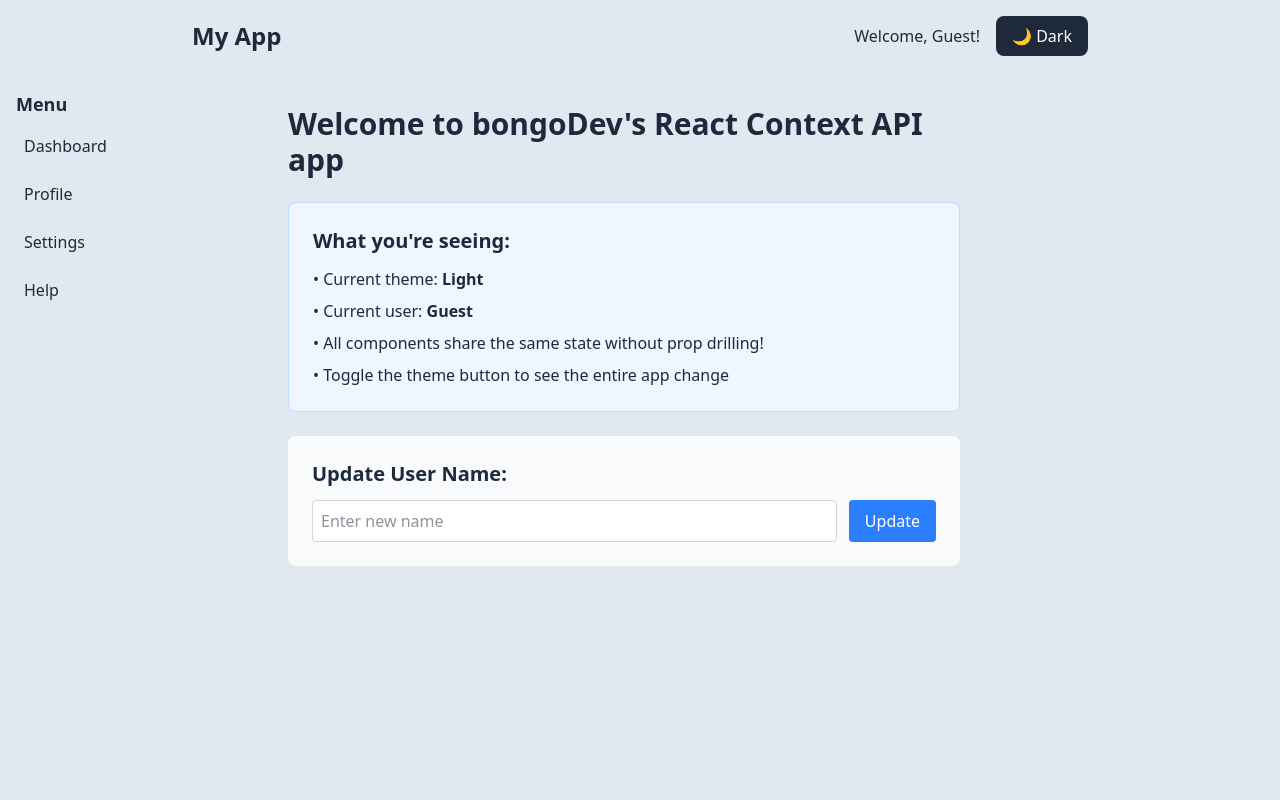
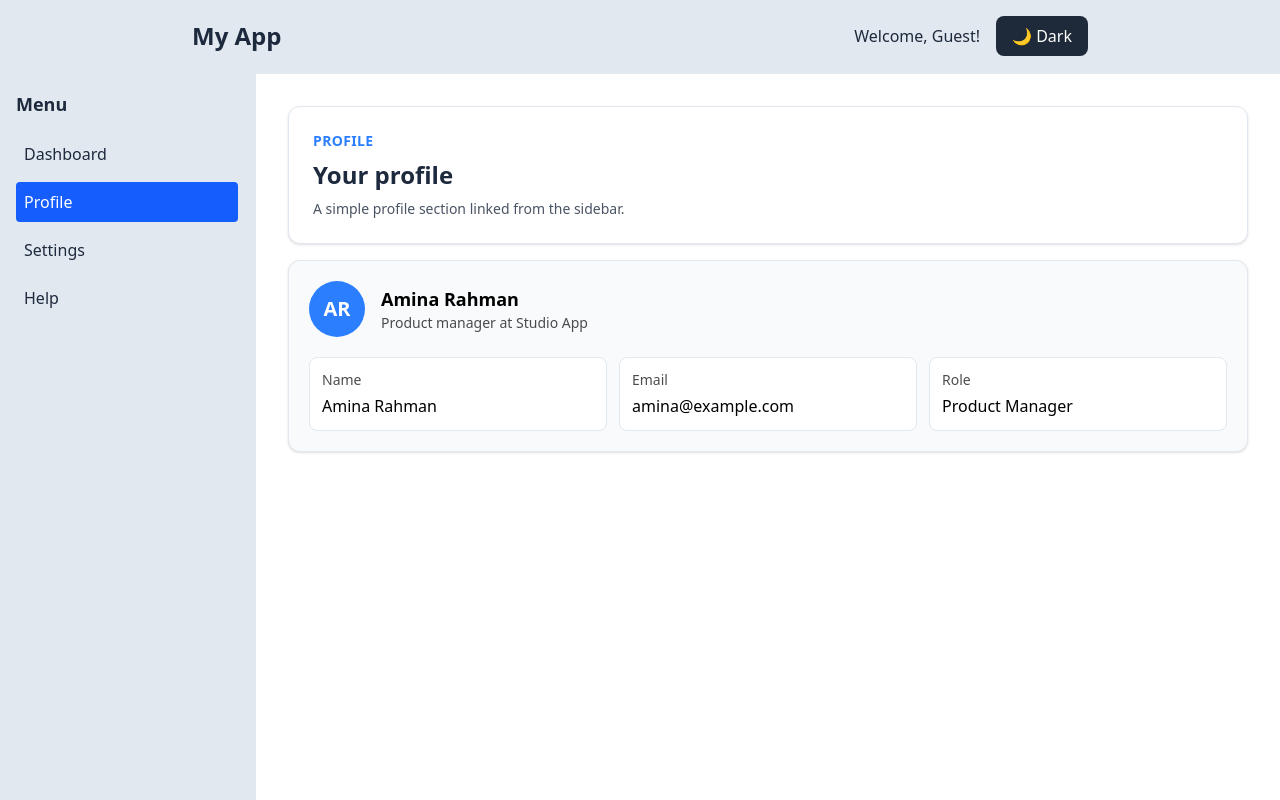
Before and after one commit to TasinLunatic/Context-API, a React (Vite) app in the folder fullstack/product-management/: page /help in a window 1280 px wide. Both pictures are taken after a click on the button "Profile". Built offline with nearby package versions, Linux system fonts and the light colour scheme.

Commit message:
make simple design in all pages and connect with route and app

```diff
--- a/fullstack/product-management/src/App.jsx
+++ b/fullstack/product-management/src/App.jsx
@@ -1,24 +1,39 @@
-import { useState } from 'react';
-import Header from './components/Header';
-import MainContent from './components/MainContent';
-import Sidebar from './components/Sidebar';
-
+import { useState } from "react";
+import Header from "./components/Header";
+import Sidebar from "./components/Sidebar";
+import Dashboard from "./pages/Dashboard";
+import Profile from "./pages/Profile";
+import Settings from "./pages/Settings";
+import Help from "./pages/Help";
 import ThemeProvider from "./provider/ThemeProvider";
 
 function App() {
-   const [theme, setTheme] = useState("light");
+  const [activePage, setActivePage] = useState("Dashboard");
+
+  const renderPage = () => {
+    switch (activePage) {
+      case "Profile":
+        return <Profile />;
+      case "Settings":
+        return <Settings />;
+      case "Help":
+        return <Help />;
+      default:
+        return <Dashboard />;
+    }
+  };
 
   return (
     <ThemeProvider>
-    <div className='min-h-screen flex flex-col'>
-      <Header/>
-      <div className='flex flex-1'>
-        <Sidebar />
-        <MainContent />
+      <div className="min-h-screen flex flex-col">
+        <Header />
+        <div className="flex flex-1">
+          <Sidebar activePage={activePage} onNavigate={setActivePage} />
+          <main className="flex-1 p-6 md:p-8">{renderPage()}</main>
+        </div>
       </div>
-    </div>
     </ThemeProvider>
-  )
+  );
 }
 
 export default App;
--- a/fullstack/product-management/src/components/Sidebar.jsx
+++ b/fullstack/product-management/src/components/Sidebar.jsx
@@ -1,15 +1,20 @@
 import clsx from "clsx";
-import { useContext } from "react";
 import useTheme from "../hooks/useTheme";
 
-function MenuItems({ item, theme }) {
+function MenuItems({ item, theme, isActive, onClick }) {
   return (
     <li>
       <button
+        type="button"
+        onClick={onClick}
         className={clsx(
-          "w-full text-left p-2 rounded hover:bg-opacity-80 transition-colors ",
+          "w-full text-left p-2 rounded transition-colors duration-200",
           theme === "light" && "hover:bg-gray-200",
           theme === "dark" && "hover:bg-gray-900",
+          isActive &&
+            (theme === "light"
+              ? "bg-blue-600 text-white"
+              : "bg-blue-500 text-white"),
         )}
       >
         {item}
@@ -18,23 +23,29 @@ function MenuItems({ item, theme }) {
   );
 }
 
-export default function Sidebar() {
+export default function Sidebar({ activePage, onNavigate }) {
   const { theme } = useTheme();
+  const menuItems = ["Dashboard", "Profile", "Settings", "Help"];
 
-  const menuItems = ["Dashboard", "Profile", "Settings", "Help"];
   return (
     <aside
       className={clsx(
         "w-64 p-4 transition-colors duration-300 border-r-2",
         theme === "light" && "bg-slate-200 border-slate-200 text-slate-800",
-            theme === "dark" && "bg-slate-900 border-slate-600 text-slate-200"
+        theme === "dark" && "bg-slate-900 border-slate-600 text-slate-200",
       )}
     >
-      <nav className="">
-        <h2 className="text-lg font-semibold mb-2">Menu</h2>
+      <nav>
+        <h2 className="text-lg font-semibold mb-4">Menu</h2>
         <ul className="space-y-2">
           {menuItems.map((item) => (
-            <MenuItems key={item} item={item} theme={theme} />
+            <MenuItems
+              key={item}
+              item={item}
+              theme={theme}
+              isActive={activePage === item}
+              onClick={() => onNavigate(item)}
+            />
           ))}
         </ul>
       </nav>
--- a/fullstack/product-management/src/pages/Dashboard.jsx
+++ b/fullstack/product-management/src/pages/Dashboard.jsx
@@ -1,9 +1,52 @@
-import React from 'react'
-import MainContent from '../components/MainContent'
+import clsx from "clsx";
+import useTheme from "../hooks/useTheme";
+
+const cards = [
+  { title: "Orders", value: "24" },
+  { title: "Revenue", value: "$3.2k" },
+  { title: "Visitors", value: "1.2k" },
+];
 
 export default function Dashboard() {
+  const { theme } = useTheme();
+
   return (
-    <MainContent/>
+    <section className="space-y-4">
+      <div
+        className={clsx(
+          "rounded-xl border p-6 shadow-sm",
+          theme === "light"
+            ? "border-slate-200 bg-white text-slate-800"
+            : "border-slate-700 bg-slate-800 text-slate-100",
+        )}
+      >
+        <p className="mb-2 text-sm font-semibold uppercase tracking-wide text-blue-500">
+          Overview
+        </p>
+        <h2 className="text-2xl font-semibold">
+          Welcome back to your dashboard
+        </h2>
+        <p className="mt-2 text-sm opacity-80">
+          Here is a simple summary of your current activity.
+        </p>
+      </div>
 
-  )
+      <div className="grid gap-4 md:grid-cols-3">
+        {cards.map((card) => (
+          <div
+            key={card.title}
+            className={clsx(
+              "rounded-xl border p-4 shadow-sm",
+              theme === "light"
+                ? "border-slate-200 bg-slate-50"
+                : "border-slate-700 bg-slate-900",
+            )}
+          >
+            <p className="text-sm opacity-70">{card.title}</p>
+            <p className="mt-2 text-2xl font-bold">{card.value}</p>
+          </div>
+        ))}
+      </div>
+    </section>
+  );
 }
--- a/fullstack/product-management/src/pages/Help.jsx
+++ b/fullstack/product-management/src/pages/Help.jsx
@@ -0,0 +1,58 @@
+import clsx from "clsx";
+import useTheme from "../hooks/useTheme";
+
+const helpItems = [
+  "Need help? Start with the dashboard overview.",
+  "Check your profile details if you need to update information.",
+  "Visit settings to customize your preferences.",
+];
+
+export default function Help() {
+  const { theme } = useTheme();
+
+  return (
+    <section className="space-y-4">
+      <div
+        className={clsx(
+          "rounded-xl border p-6 shadow-sm",
+          theme === "light"
+            ? "border-slate-200 bg-white text-slate-800"
+            : "border-slate-700 bg-slate-800 text-slate-100",
+        )}
+      >
+        <p className="mb-2 text-sm font-semibold uppercase tracking-wide text-blue-500">
+          Help
+        </p>
+        <h2 className="text-2xl font-semibold">Need support?</h2>
+        <p className="mt-2 text-sm opacity-80">
+          This page gives quick guidance for using the app.
+        </p>
+      </div>
+
+      <div
+        className={clsx(
+          "rounded-xl border p-5 shadow-sm",
+          theme === "light"
+            ? "border-slate-200 bg-slate-50"
+            : "border-slate-700 bg-slate-900",
+        )}
+      >
+        <ul className="space-y-3">
+          {helpItems.map((item) => (
+            <li
+              key={item}
+              className={clsx(
+                "rounded-lg border p-3",
+                theme === "light"
+                  ? "border-slate-200 bg-white"
+                  : "border-slate-700 bg-slate-800",
+              )}
+            >
+              {item}
+            </li>
+          ))}
+        </ul>
+      </div>
+    </section>
+  );
+}
--- a/fullstack/product-management/src/pages/Profile.jsx
+++ b/fullstack/product-management/src/pages/Profile.jsx
@@ -0,0 +1,69 @@
+import clsx from "clsx";
+import useTheme from "../hooks/useTheme";
+
+const profileInfo = [
+  { label: "Name", value: "Amina Rahman" },
+  { label: "Email", value: "amina@example.com" },
+  { label: "Role", value: "Product Manager" },
+];
+
+export default function Profile() {
+  const { theme } = useTheme();
+
+  return (
+    <section className="space-y-4">
+      <div
+        className={clsx(
+          "rounded-xl border p-6 shadow-sm",
+          theme === "light"
+            ? "border-slate-200 bg-white text-slate-800"
+            : "border-slate-700 bg-slate-800 text-slate-100",
+        )}
+      >
+        <p className="mb-2 text-sm font-semibold uppercase tracking-wide text-blue-500">
+          Profile
+        </p>
+        <h2 className="text-2xl font-semibold">Your profile</h2>
+        <p className="mt-2 text-sm opacity-80">
+          A simple profile section linked from the sidebar.
+        </p>
+      </div>
+
+      <div
+        className={clsx(
+          "rounded-xl border p-5 shadow-sm",
+          theme === "light"
+            ? "border-slate-200 bg-slate-50"
+            : "border-slate-700 bg-slate-900",
+        )}
+      >
+        <div className="flex items-center gap-4">
+          <div className="flex h-14 w-14 items-center justify-center rounded-full bg-blue-500 text-xl font-semibold text-white">
+            AR
+          </div>
+          <div>
+            <h3 className="text-lg font-semibold">Amina Rahman</h3>
+            <p className="text-sm opacity-70">Product manager at Studio App</p>
+          </div>
+        </div>
+
+        <div className="mt-5 grid gap-3 md:grid-cols-3">
+          {profileInfo.map((item) => (
+            <div
+              key={item.label}
+              className={clsx(
+                "rounded-lg border p-3",
+                theme === "light"
+                  ? "border-slate-200 bg-white"
+                  : "border-slate-700 bg-slate-800",
+              )}
+            >
+              <p className="text-sm opacity-70">{item.label}</p>
+              <p className="mt-1 font-medium">{item.value}</p>
+            </div>
+          ))}
+        </div>
+      </div>
+    </section>
+  );
+}
--- a/fullstack/product-management/src/pages/Settings.jsx
+++ b/fullstack/product-management/src/pages/Settings.jsx
@@ -0,0 +1,57 @@
+import clsx from "clsx";
+import useTheme from "../hooks/useTheme";
+
+const settingsOptions = [
+  { label: "Notifications", value: "Enabled" },
+  { label: "Language", value: "English" },
+  { label: "Privacy", value: "Standard" },
+];
+
+export default function Settings() {
+  const { theme } = useTheme();
+
+  return (
+    <section className="space-y-4">
+      <div
+        className={clsx(
+          "rounded-xl border p-6 shadow-sm",
+          theme === "light"
+            ? "border-slate-200 bg-white text-slate-800"
+            : "border-slate-700 bg-slate-800 text-slate-100",
+        )}
+      >
+        <p className="mb-2 text-sm font-semibold uppercase tracking-wide text-blue-500">
+          Settings
+        </p>
+        <h2 className="text-2xl font-semibold">Manage your preferences</h2>
+        <p className="mt-2 text-sm opacity-80">
+          Adjust simple settings for your workspace.
+        </p>
+      </div>
+
+      <div
+        className={clsx(
+          "rounded-xl border p-5 shadow-sm",
+          theme === "light"
+            ? "border-slate-200 bg-slate-50"
+            : "border-slate-700 bg-slate-900",
+        )}
+      >
+        {settingsOptions.map((option) => (
+          <div
+            key={option.label}
+            className={clsx(
+              "flex items-center justify-between rounded-lg border px-4 py-3",
+              theme === "light"
+                ? "border-slate-200 bg-white"
+                : "border-slate-700 bg-slate-800",
+            )}
+          >
+            <span className="font-medium">{option.label}</span>
+            <span className="text-sm opacity-70">{option.value}</span>
+          </div>
+        ))}
+      </div>
+    </section>
+  );
+}
```
